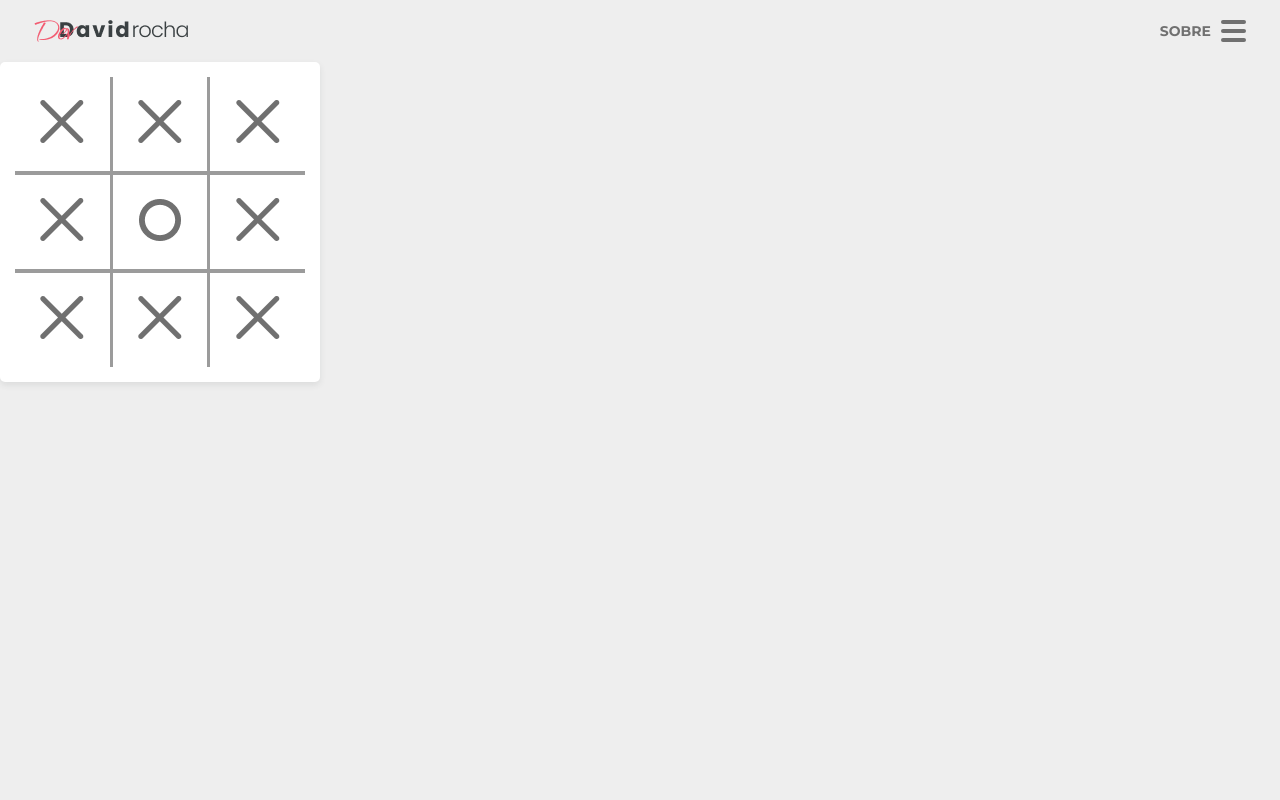
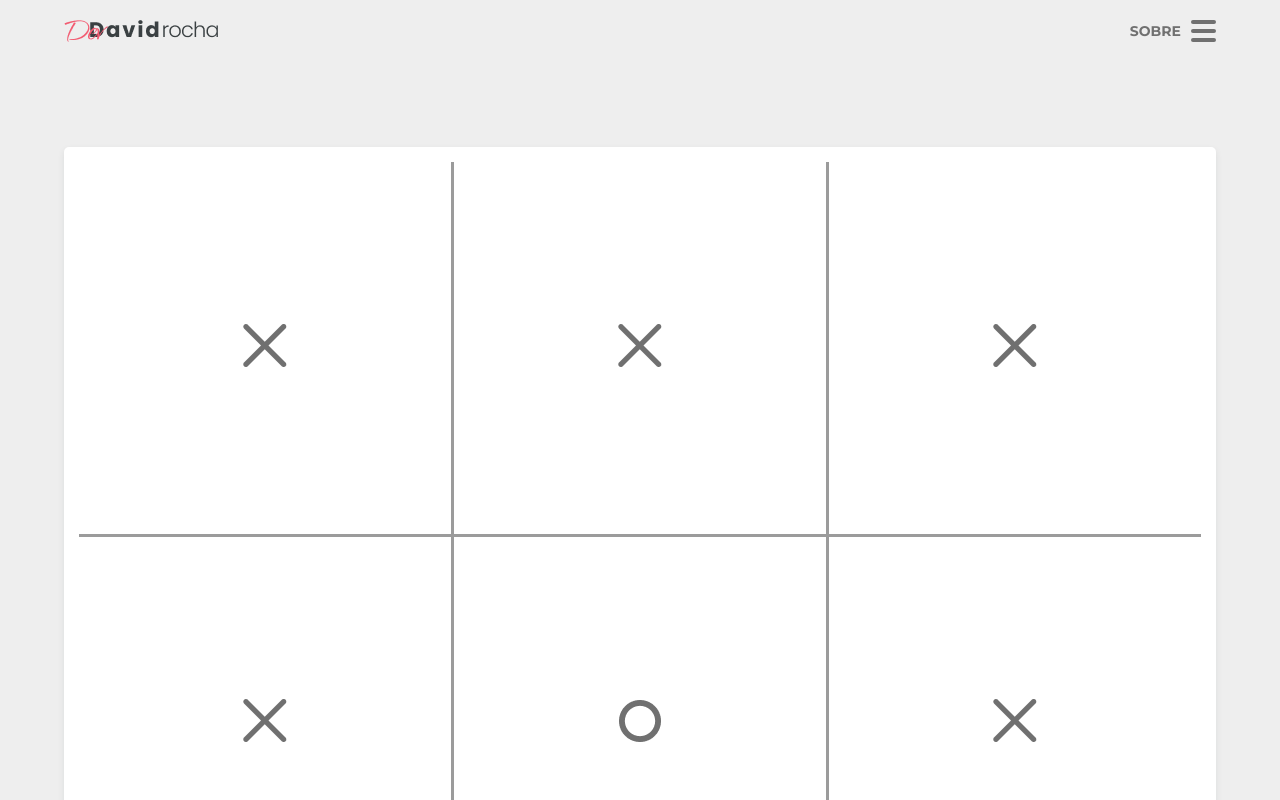
Before and after one commit to davidrockkj/jogo-da-velha, a React (Create React App) app: page / in a window 1280 px wide. Shown: the top 800 px of the page. Built offline with nearby package versions, Linux system fonts and the light colour scheme.

Commit message:
Mexendo no posicionamento do tabuleiro

```diff
--- /dev/null
+++ b/src/App.css
@@ -0,0 +1,17 @@
+.app {
+  text-align: center;
+}
+
+.app > .header {
+  width: 90vw;
+  margin: 0 auto 85px;
+  margin-left: auto;
+  margin-right: auto;
+}
+
+.app > .card {
+  display: inline-block;
+  box-sizing: border-box;
+  width: 90vw;
+  height: 90vw;
+}
--- a/src/App.js
+++ b/src/App.js
@@ -1,17 +1,16 @@
 import React from 'react'
+import './App.css'
 
 
 
 import Header from './components/Header/index'
 import Hashtag from './components/Hashtag';
 
-function App() {
-  return (
-    <>
-      <Header />
-      <Hashtag />
-    </>
-  );
-}
+const App = () => (
+  <main className='app'>
+    <Header />
+    <Hashtag />
+  </main>
+);
 
 export default App;
--- a/src/components/Header/styles.css
+++ b/src/components/Header/styles.css
@@ -2,7 +2,8 @@
   display: flex;
   justify-content: space-between;
   align-items: center;
-  padding: 20px 34px;
+  padding-top: 20px;
+  padding-bottom: 20px;
 }
 
 .header > .sobre {
--- a/src/objects/Card/styles.css
+++ b/src/objects/Card/styles.css
@@ -1,6 +1,4 @@
 .card {
-  width: 290px;
-  height: 290px;
   background-color: var(--color-zero);
   border-radius: var(--spacing-radius);
   box-shadow: 0 3px 6px 0 var(--color-light-negative);
```
